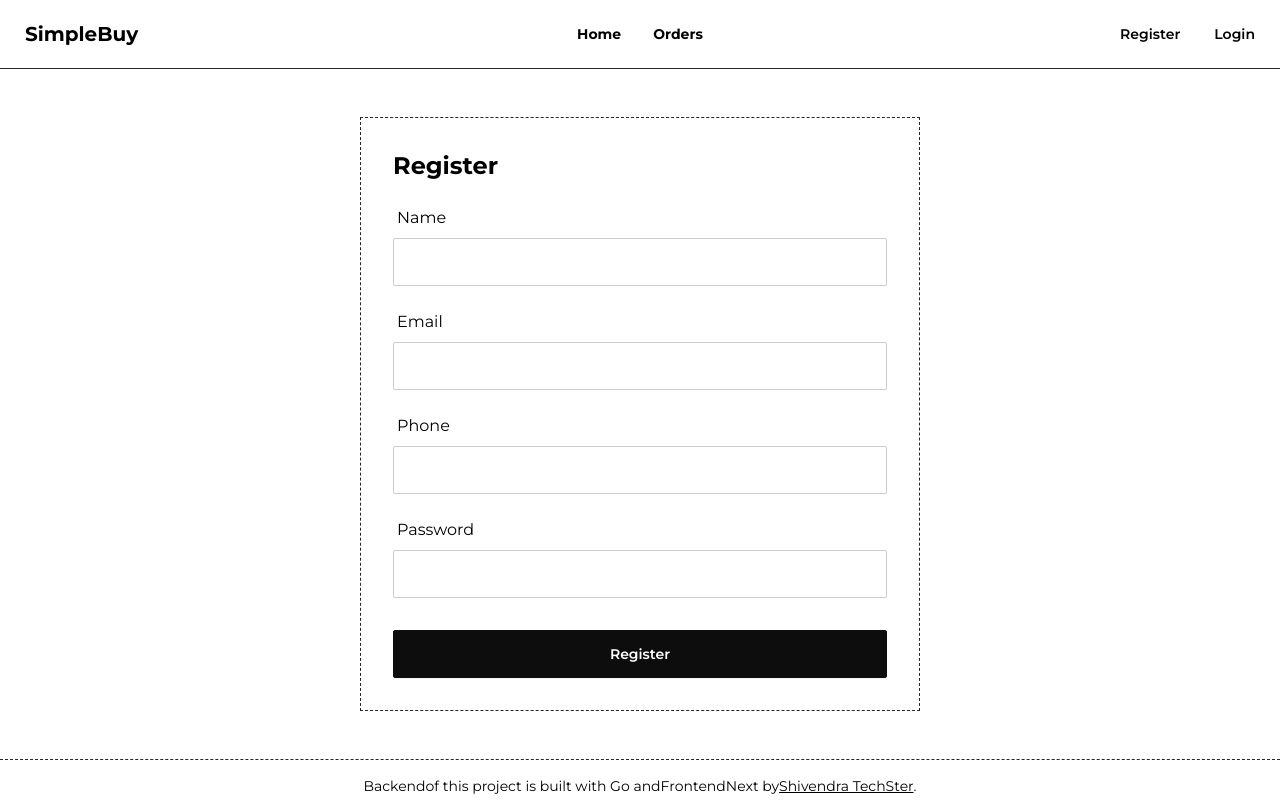
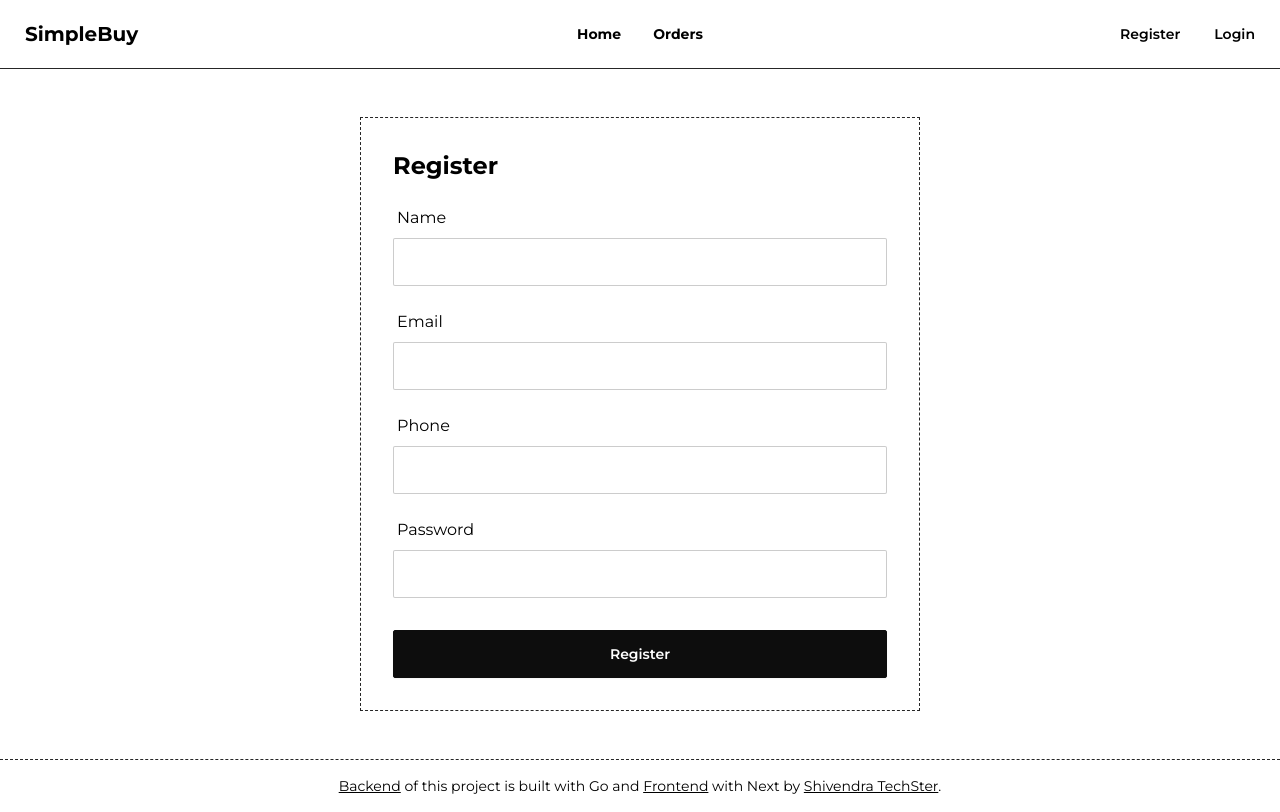
Before and after one commit to dvlpr-shivendra/next-ecommerce, a Next.js app: page /auth/register in a window 1280 px wide. Built offline with nearby package versions, Linux system fonts and the light colour scheme.

Commit message:
Fix footer UI issues

```diff
--- a/components/footer.tsx
+++ b/components/footer.tsx
@@ -6,17 +6,23 @@ function Footer() {
       <aside>
         <p>
           <a
+            className="underline"
             rel="nofollow"
             target="_blank"
             href="https://gitlab.com/shivendratechster/go-ecommerce"
           >
             Backend
-          </a>
-          of this project is built with Go and
-          <a rel="nofollow" target="_blank" href="#">
+          </a>{" "}
+          of this project is built with Go and{" "}
+          <a
+            className="underline"
+            rel="nofollow"
+            target="_blank"
+            href="https://gitlab.com/shivendratechster/next-ecommerce"
+          >
             Frontend
-          </a>
-          Next by
+          </a>{" "}
+          with Next by{" "}
           <a
             target="_blank"
             className="underline"
```
